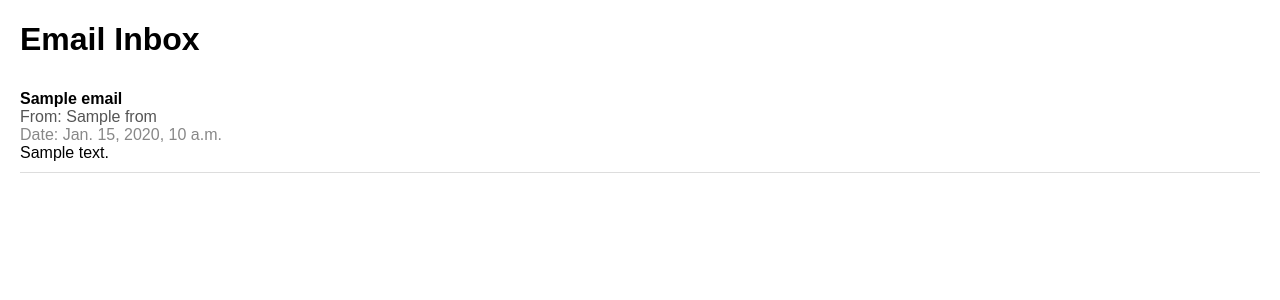
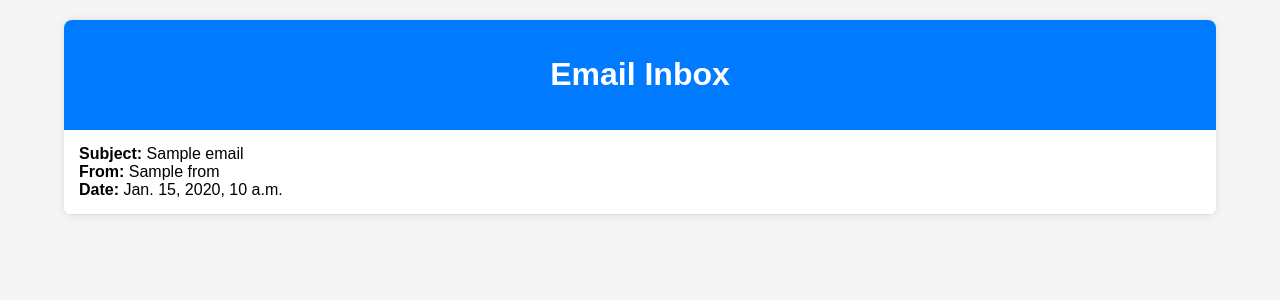
Before and after one commit to chandailrc/email_tracker_RENDER, a Django app: template inbox/templates/inbox.html in a window 1280 px wide. Shown: the top 300 px of the page. Run offline with Django 5.2, Linux system fonts and the light colour scheme; the template is opened without the code that fills it: most values are stand-ins (such as "Sample title", 1, 10 or a date in 2020).

Commit message:
Updating inbox.html

```diff
--- a/inbox/templates/inbox.html
+++ b/inbox/templates/inbox.html
@@ -2,24 +2,83 @@
 <html lang="en">
 <head>
     <meta charset="UTF-8">
+    <meta name="viewport" content="width=device-width, initial-scale=1.0">
     <title>Email Inbox</title>
     <style>
-        body { font-family: Arial, sans-serif; margin: 20px; }
-        .email { border-bottom: 1px solid #ddd; padding: 10px 0; }
-        .subject { font-weight: bold; }
-        .from { color: #555; }
-        .date { color: #888; }
+        body {
+            font-family: Arial, sans-serif;
+            background-color: #f5f5f5;
+            margin: 0;
+            padding: 0;
+        }
+        .container {
+            width: 90%;
+            margin: 20px auto;
+            background-color: #fff;
+            box-shadow: 0 0 10px rgba(0, 0, 0, 0.1);
+            border-radius: 8px;
+            overflow: hidden;
+        }
+        .header {
+            background-color: #007bff;
+            color: #fff;
+            padding: 15px;
+            text-align: center;
+        }
+        .email-list {
+            list-style-type: none;
+            padding: 0;
+            margin: 0;
+        }
+        .email-list-item {
+            padding: 15px;
+            border-bottom: 1px solid #ddd;
+            cursor: pointer;
+        }
+        .email-list-item:hover {
+            background-color: #f1f1f1;
+        }
+        .email-details {
+            display: none;
+            padding: 15px;
+            border-top: 1px solid #ddd;
+        }
+        .email-details h3 {
+            margin-top: 0;
+        }
     </style>
 </head>
 <body>
-    <h1>Email Inbox</h1>
-    {% for email in emails %}
-        <div class="email">
-            <div class="subject">{{ email.subject }}</div>
-            <div class="from">From: {{ email.from }}</div>
-            <div class="date">Date: {{ email.date }}</div>
-            <div class="body">{{ email.body }}</div>
+    <div class="container">
+        <div class="header">
+            <h1>Email Inbox</h1>
         </div>
-    {% endfor %}
+        <ul class="email-list">
+            {% for email in emails %}
+            <li class="email-list-item" onclick="showEmailDetails(event, '{{ forloop.counter }}')">
+                <div class="email-summary">
+                    <div><strong>Subject:</strong> {{ email.subject }}</div>
+                    <div><strong>From:</strong> {{ email.from }}</div>
+                    <div><strong>Date:</strong> {{ email.date }}</div>
+                </div>
+                <div class="email-details" id="email-details-{{ forloop.counter }}">
+                    <h3>{{ email.subject }}</h3>
+                    <div><strong>From:</strong> {{ email.from }}</div>
+                    <div><strong>Date:</strong> {{ email.date }}</div>
+                    <div class="email-body">{{ email.body|safe }}</div>
+                </div>
+            </li>
+            {% endfor %}
+        </ul>
+    </div>
+
+    <script>
+        function showEmailDetails(event, id) {
+            const details = document.getElementById(`email-details-${id}`);
+            const allDetails = document.querySelectorAll('.email-details');
+            allDetails.forEach(detail => detail.style.display = 'none');
+            details.style.display = 'block';
+        }
+    </script>
 </body>
 </html>
```
Also changed, not shown: 1 other file.
